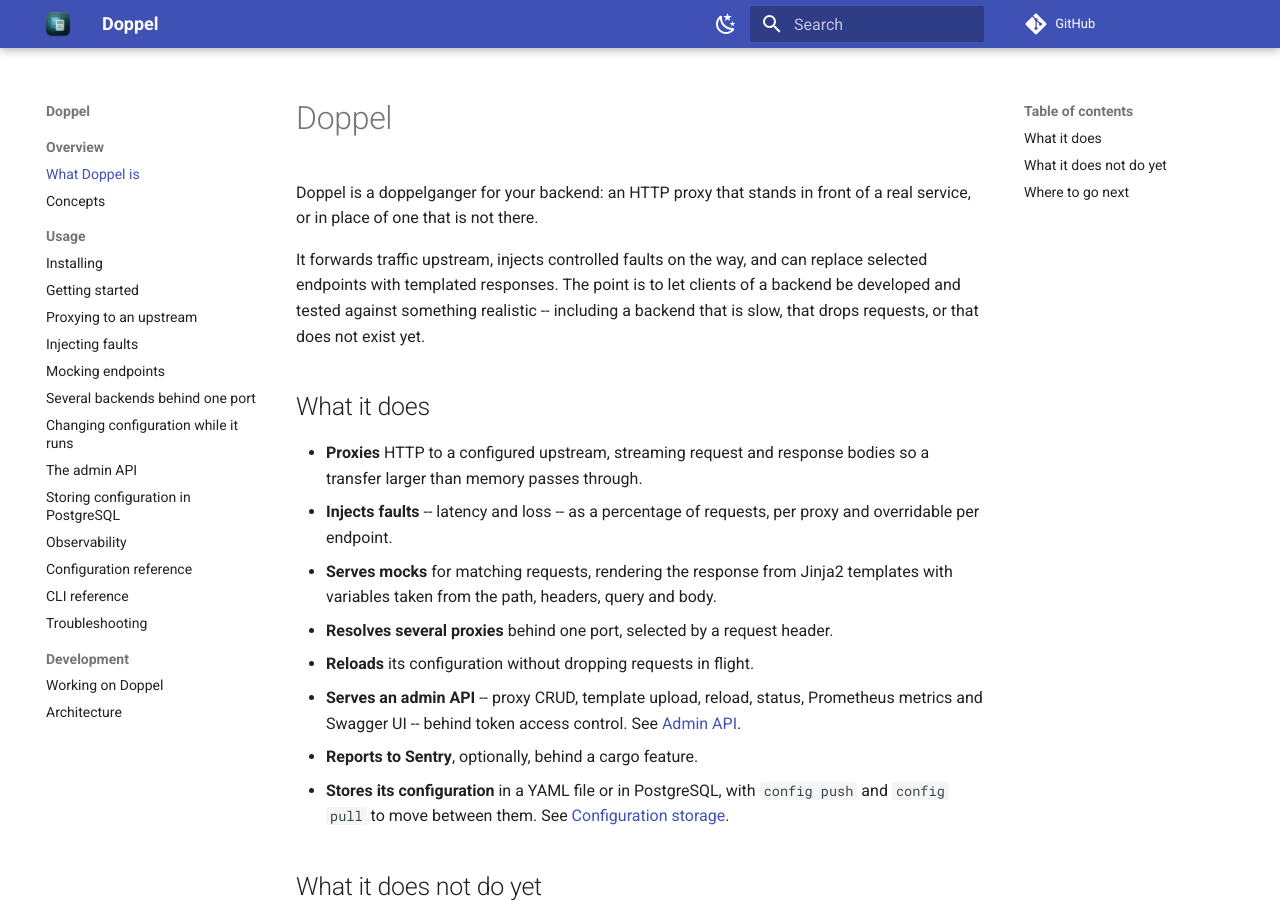
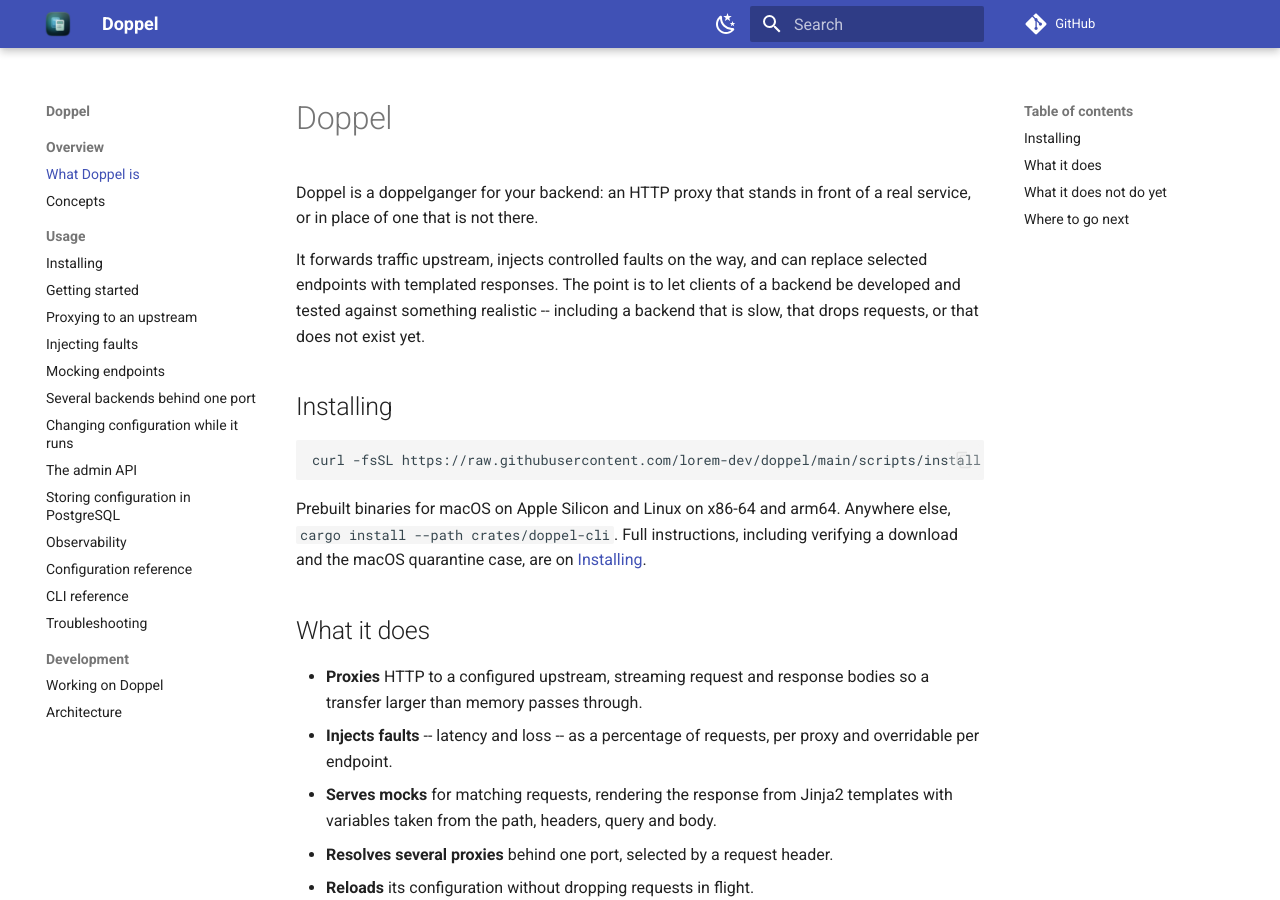
Before and after one commit to lorem-dev/doppel, an MkDocs documentation site: the page built from docs/index.md, in a window 1280 px wide and 900 px high. Built offline with MkDocs 1.6.1 and Material for MkDocs 9.7.7, drawn with Linux system fonts in a browser that asks for light colours; comment, search, counter and statistics services are not loaded.

Commit message:
docs: rename the icon, lead with installing, drop the crate table
`logo.svg` becomes `icon.svg`, matching the `icon.png` rendered from it
and the two places that use it. The one reference in mkdocs.yml and the
one in the README follow.

Installing moves to the top of the README, directly under the
description, and gains the same position on the site home. It was below
a feature list and a "what it does not do yet" section -- past the point
where someone who just wanted to try it had already left.

The crate table leaves the README. It was a third copy: AGENTS.md had
one, `development.md` had a shorter one, and both were consolidated into
docs/development/architecture.md earlier today. The README now points
there, so a reader looking for it learns where it went rather than
concluding it is gone.

`## What phase 1 does` becomes `## What it does`. Phases one to four
have landed and the list under that heading already described the admin
API and the PostgreSQL store, so the heading was the only thing still
claiming otherwise.

````diff
--- a/docs/index.md
+++ b/docs/index.md
@@ -8,6 +8,17 @@
 clients of a backend be developed and tested against something realistic --
 including a backend that is slow, that drops requests, or that does not exist
 yet.
+
+## Installing
+
+```bash
+curl -fsSL https://raw.githubusercontent.com/lorem-dev/doppel/main/scripts/install.sh | sh
+```
+
+Prebuilt binaries for macOS on Apple Silicon and Linux on x86-64 and arm64.
+Anywhere else, `cargo install --path crates/doppel-cli`. Full instructions,
+including verifying a download and the macOS quarantine case, are on
+[Installing](usage/installation.md).
 
 ## What it does
 
--- a/mkdocs.yml
+++ b/mkdocs.yml
@@ -9,7 +9,7 @@
 
 theme:
   name: material
-  # Rendered from `docs/assets/logo.svg` at 512x512, which is oversized for
+  # Rendered from `docs/assets/icon.svg` at 512x512, which is oversized for
   # both uses on purpose: the header renders it around 24px and a favicon is
   # smaller still, but browsers pick this up on retina displays and mkdocs
   # copies it verbatim rather than resampling.
````
Also changed, not shown: README.md (+15 -26 lines), docs/assets/icon.svg (renamed from docs/assets/logo.svg).
